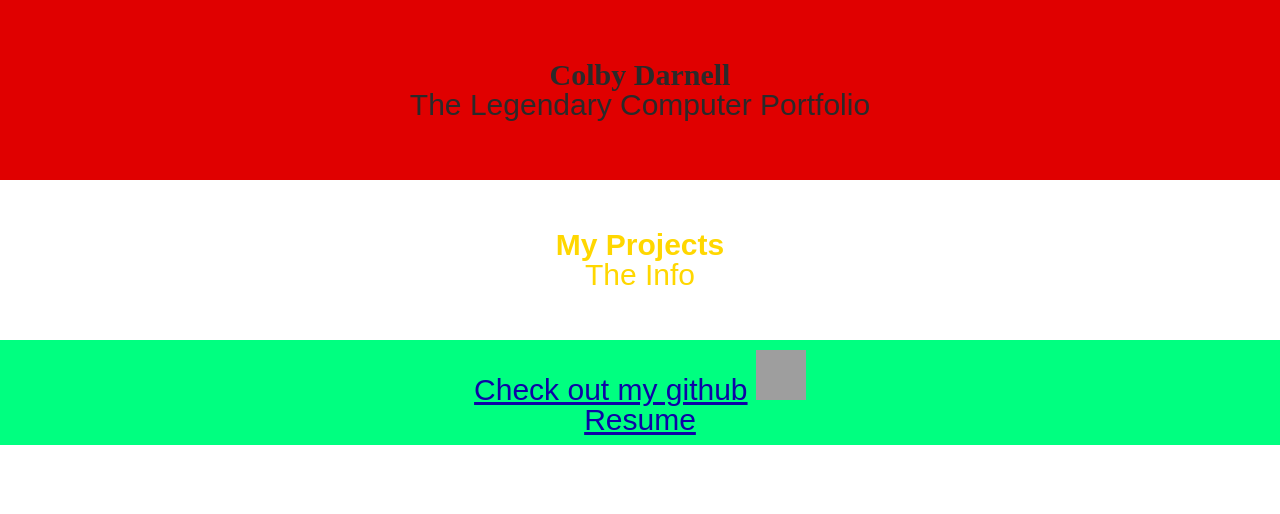
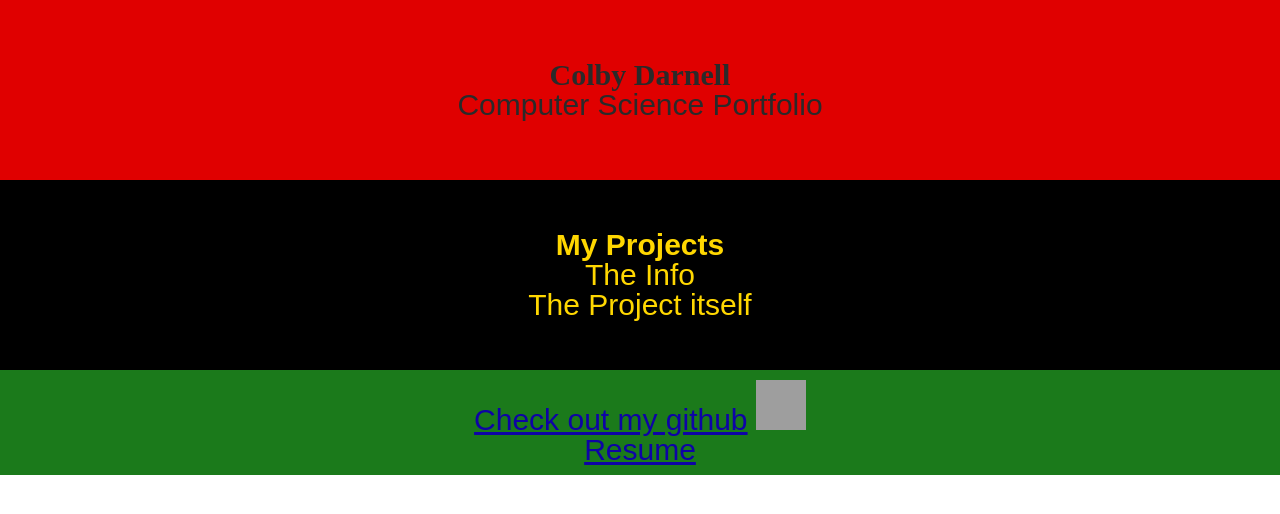
Before and after one commit to ColbyJ711/ColbyJ711.github.io, a plain HTML site: page index.html in a window 1280 px wide. Drawn offline with Linux system fonts and the light colour scheme; grey boxes are pictures that could not be loaded.

Commit message:
Several small updates to text and color

```diff
--- a/index.html
+++ b/index.html
@@ -7,12 +7,13 @@
   </head>
   <div class="header">
     <h1>Colby Darnell</h1>
-    <p>The Legendary Computer Portfolio</p>
+    <p>Computer Science Portfolio</p>
   </div>
   <body class="index">
     <div id="main" role="main">
       <h2>My Projects</h2>
       <p>The Info</p>
+      <p>The Project itself</p>
     </div>
   </body>
     <footer id="Resources">
--- a/screen.css
+++ b/screen.css
@@ -65,14 +65,15 @@ a {
 }
 footer {
   padding: 10px;
-  background: rgb(0, 255, 128);
+  background: rgb(27, 122, 27);
   border-color: black;
   border-width: 5px;
-  text-align: center
+  text-align: center;
 }
 div#main {
   color: gold;
   text-align: center;
+  background-color: black
 }
 h1 {
   font-family: 'Times New Roman', Times, serif;
```
